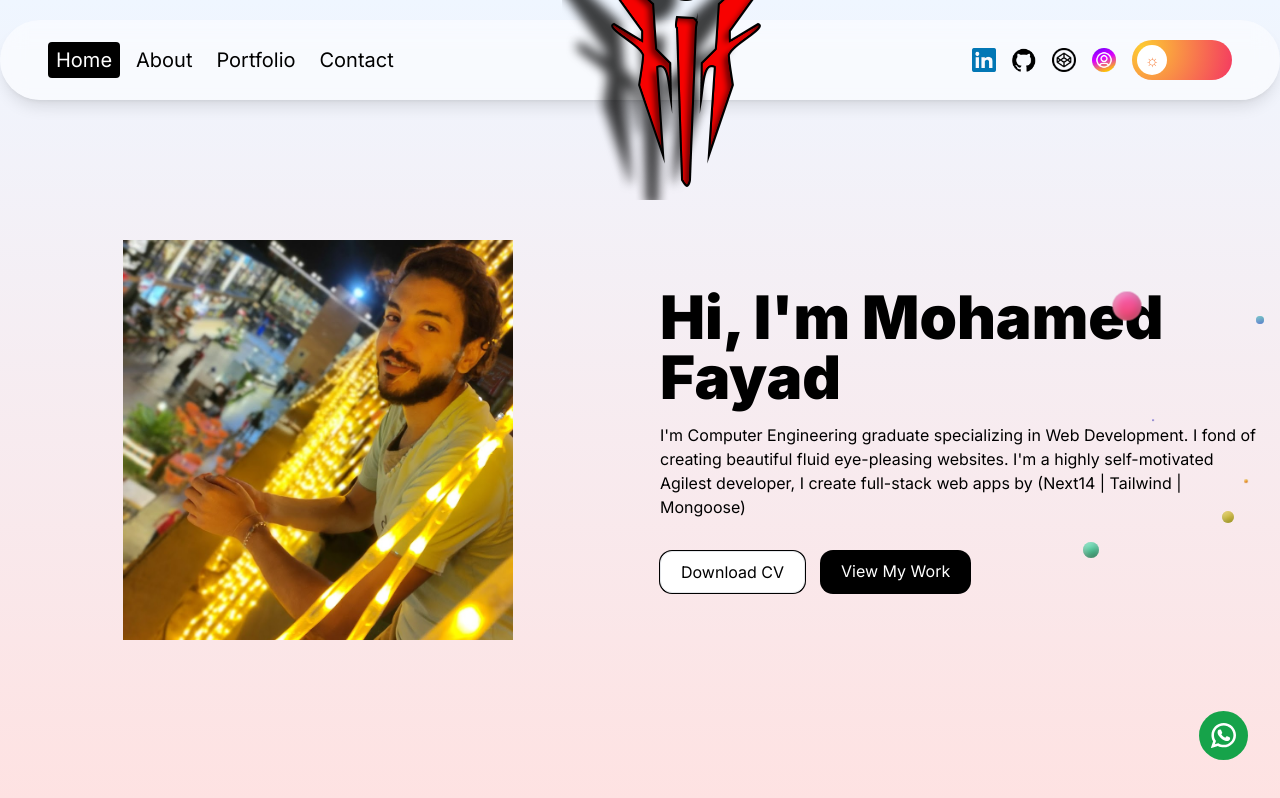
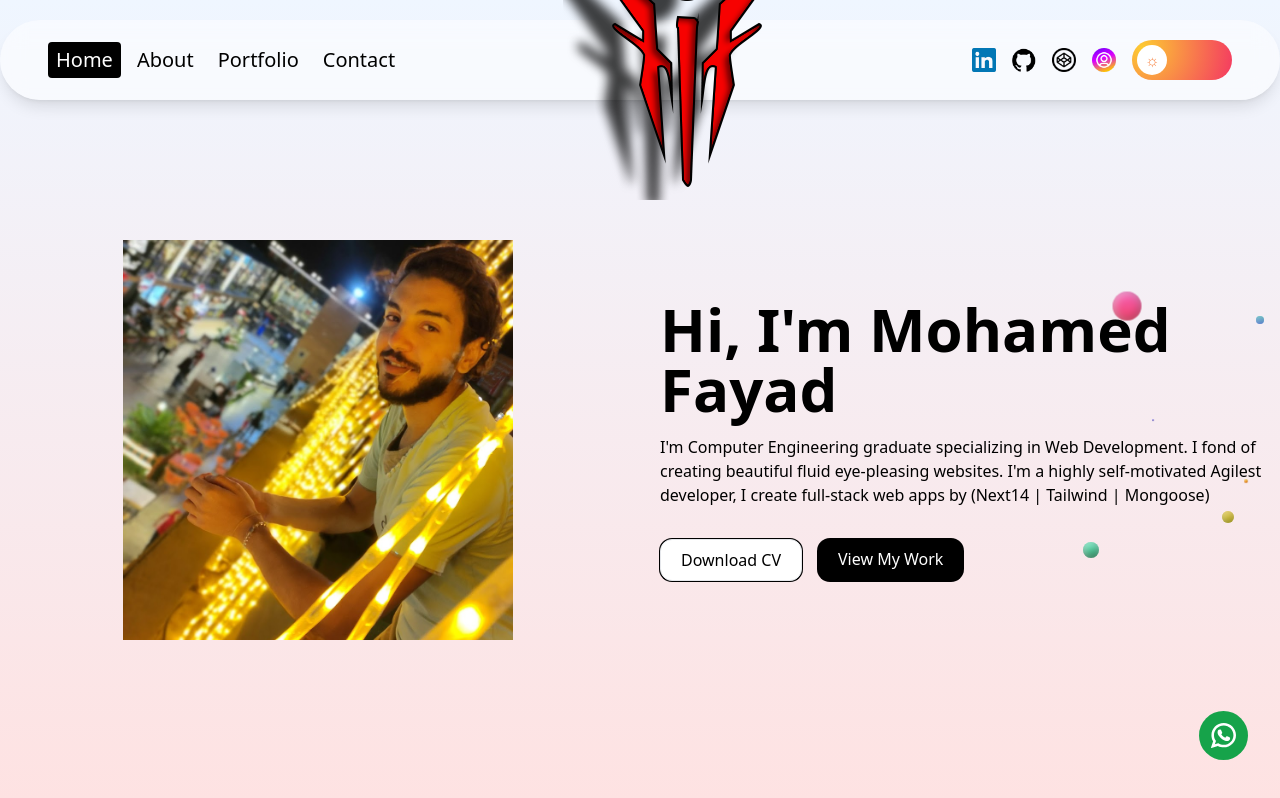
Before and after one commit to Nyctophilus/portfolio-24, a Next.js app: page / in a window 1280 px wide. Built offline with nearby package versions, Linux system fonts and the light colour scheme.

Commit message:
allow new image domain

```diff
--- a/next.config.mjs
+++ b/next.config.mjs
@@ -10,6 +10,11 @@
         protocol: "https",
         hostname: "nyctophilus.github.io",
       },
+      {
+        protocol: "https",
+        hostname: "raw.githubusercontent.com",
+        pathname: "/Nyctophilus/**",
+      },
     ],
   },
 };
--- a/src/app/layout.js
+++ b/src/app/layout.js
@@ -1,8 +1,5 @@
-import { Inter } from "next/font/google";
 import "./globals.css";
 import TransitionProvider from "@/components/transitionProvider";
-
-const inter = Inter({ subsets: ["latin"] });
 
 export const metadata = {
   title: {
@@ -15,7 +12,7 @@
 export default function RootLayout({ children }) {
   return (
     <html lang="en">
-      <body className={inter.className}>
+      <body>
         <TransitionProvider>{children}</TransitionProvider>
       </body>
     </html>
```
